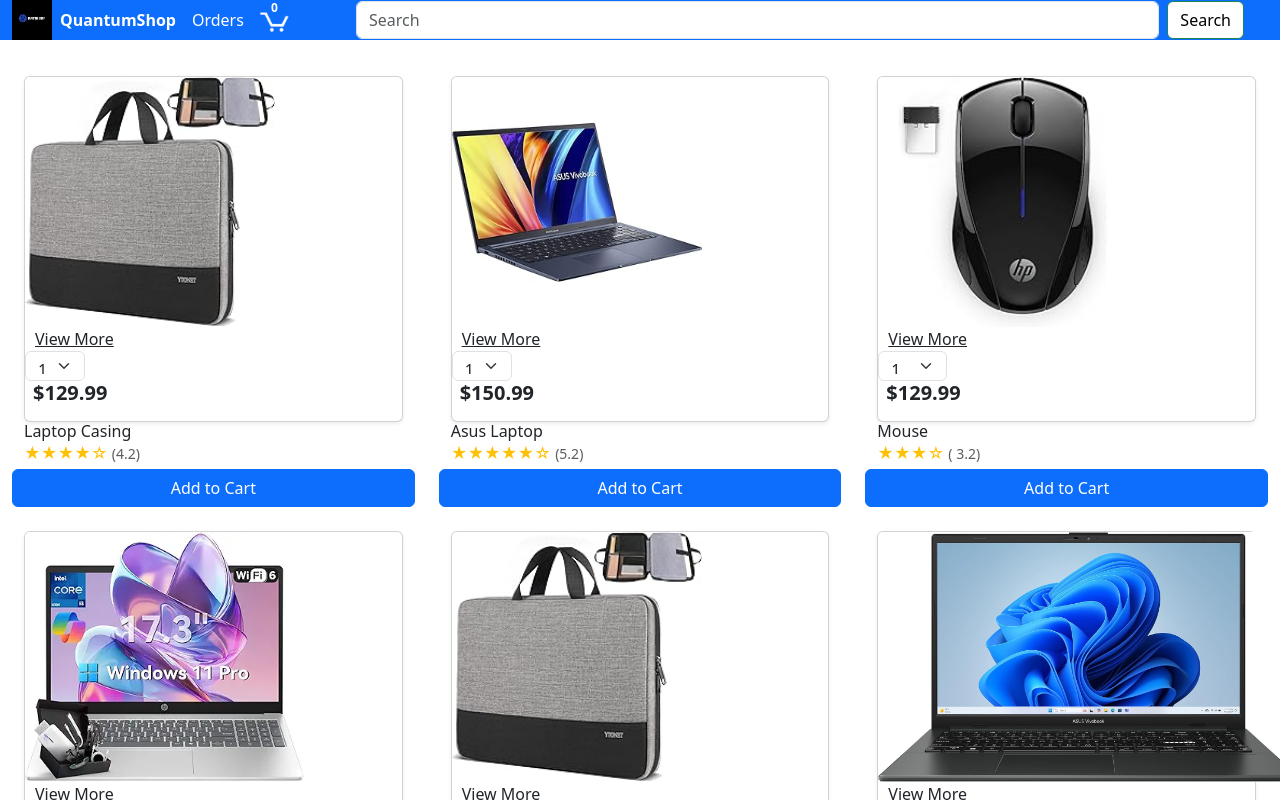
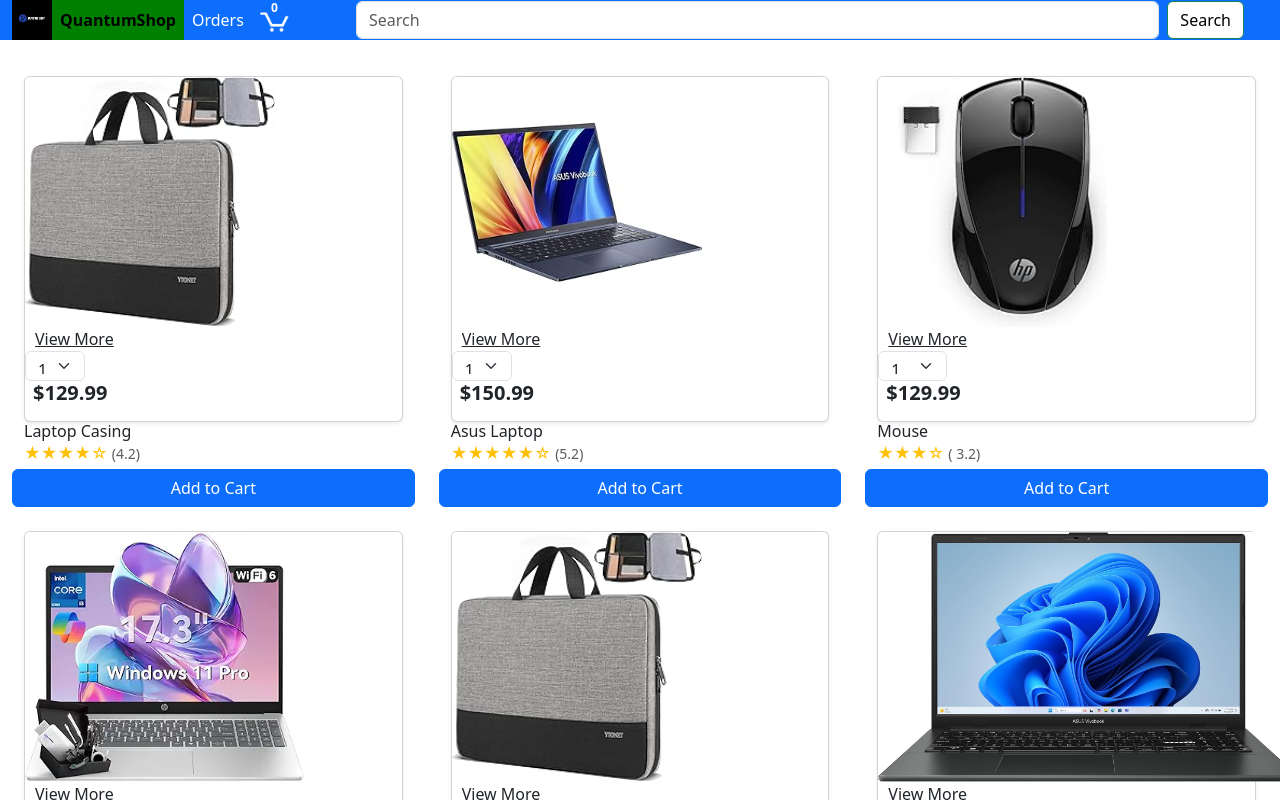
Before and after one commit to QuantumDaniel/quantum-ecommerce, a React (Vite) app in the folder Quantum-Ecommerce/: page / in a window 1280 px wide. Shown: the top 800 px of the page. Built offline with nearby package versions, Linux system fonts and the light colour scheme.

Commit message:
add active heading

```diff
--- a/Quantum-Ecommerce/src/App.css
+++ b/Quantum-Ecommerce/src/App.css
@@ -5,9 +5,14 @@
 
 }
 
+.color {
+    color: black !important;
+    background: green
+}
+
 .images {
     height: 250px;
-    width: fit-content
+    width: fit-content;
 }
 
 form {
--- a/Quantum-Ecommerce/src/components/Header.jsx
+++ b/Quantum-Ecommerce/src/components/Header.jsx
@@ -1,9 +1,10 @@
 import { Link } from 'react-router-dom';
+import { useState } from 'react';
 import App from '../App.jsx'
 import myLogo from "../assets/logo.png"
 import '../App.css';
 function Header({ cart, setCart }) {
-
+  const [change, setChange] = useState('Home');
 
   return (
 
@@ -16,14 +17,14 @@
           </button>
           <div className="collapse navbar-collapse" id="navbarSupportedContent">
             <ul className="navbar-nav me-auto mb-2 mb-lg-0">
-              <li className="nav-item">
-                <Link className="nav-link active text-white brand-name" aria-current="page" to="/">QuantumShop</Link>
+              <li className={`nav-item `} onClick={() => { setChange('Home') }}>
+                <Link className={`nav-link active text-white brand-name  ${change === 'Home' ? 'color' : ''} `} aria-current="page" to="/">QuantumShop</Link>
               </li>
-              <li className="nav-item">
-                <Link className="nav-link text-white" to="orders" >Orders</Link>
+              <li className="nav-item" onClick={() => { setChange('Order') }}>
+                <Link className={`nav-link text-white ${change === 'Order' ? 'color' : ''}`} to="orders" >Orders</Link>
               </li>
-              <li className="nav-item dropdown">
-                <Link className="nav-link text-white" to="cart">
+              <li className="nav-item dropdown" onClick={() => { setChange('Cart') }}>
+                <Link className={`nav-link text-white" to="cart ${change === 'Cart' ? 'color' : ''}`}>
                   <img src="/src/assets/cart-icon.png" alt="cart-icon" height="20px" />
                   <span className="badge  position-absolute top-1 start-50 translate-middle text-white">
                     {cart}
```
